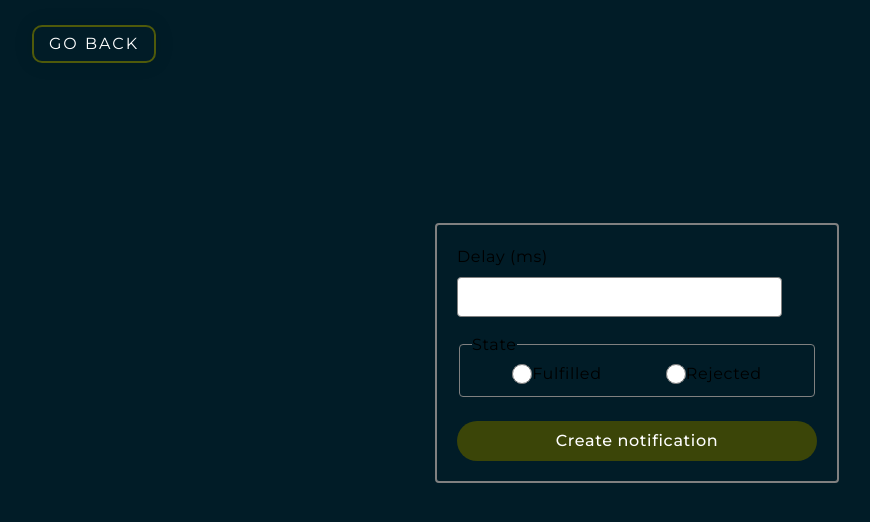
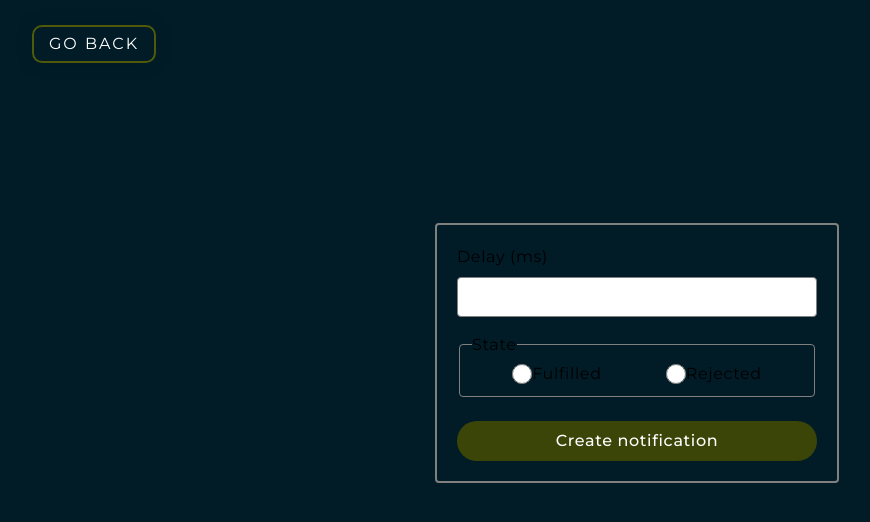
Before and after one commit to Oksana-Zaluzhna/goit-js-hw-10, a website built with Vite: page src/2-snackbar.html in a window 1280 px wide. Shown: the whole page, without its empty margins (3-873 px from the left). Built offline with nearby package versions, Linux system fonts and the light colour scheme.

Commit message:
corected form

```diff
--- a/src/css/2-snackbar.css
+++ b/src/css/2-snackbar.css
@@ -26,7 +26,7 @@
 .delay-input {
   border: 1px solid #808080;
   border-radius: 4px;
-  width: 325px;
+  width: 360px;
   height: 40px;
   outline: transparent;
   background-color: #fff;
```
